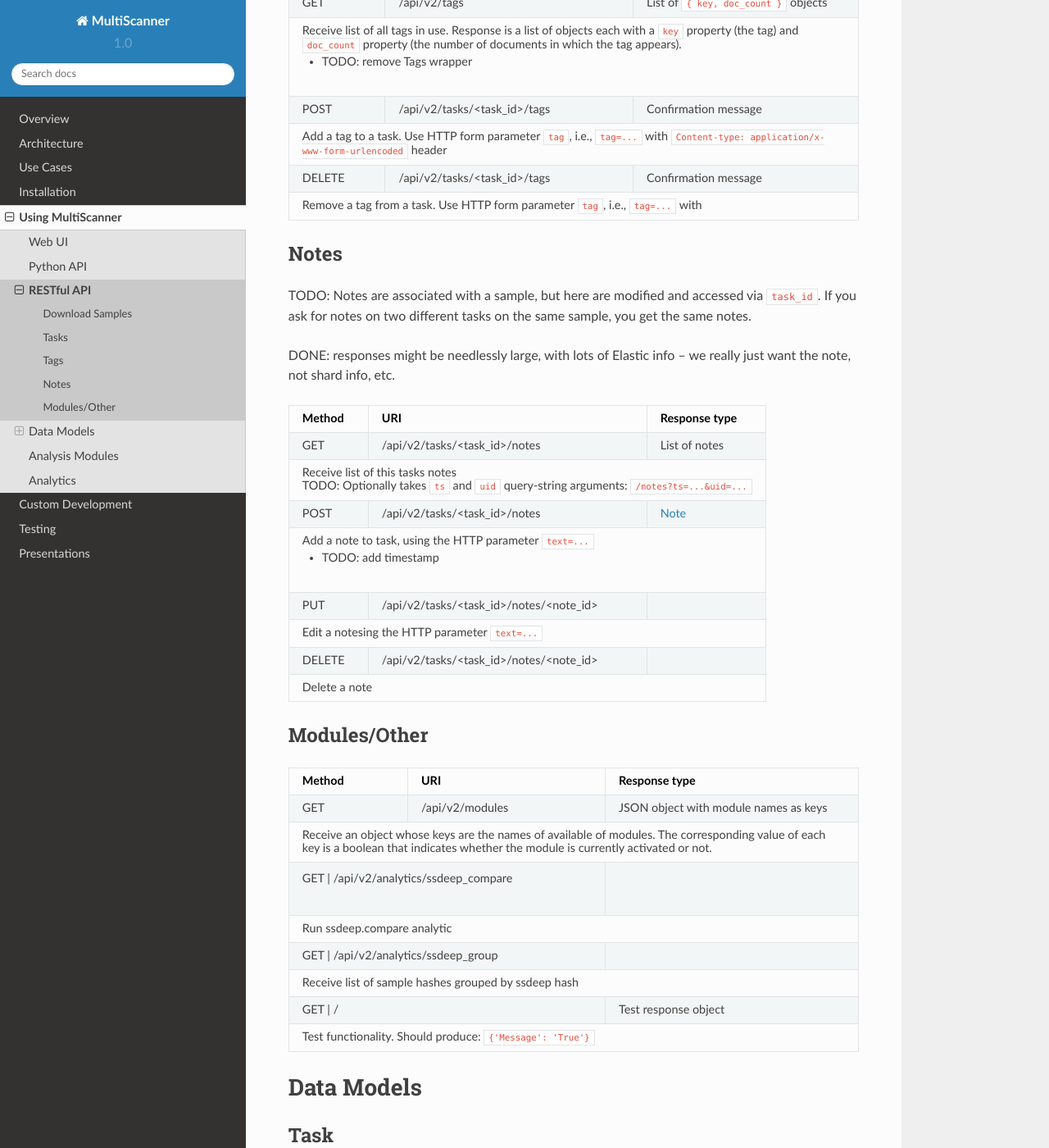
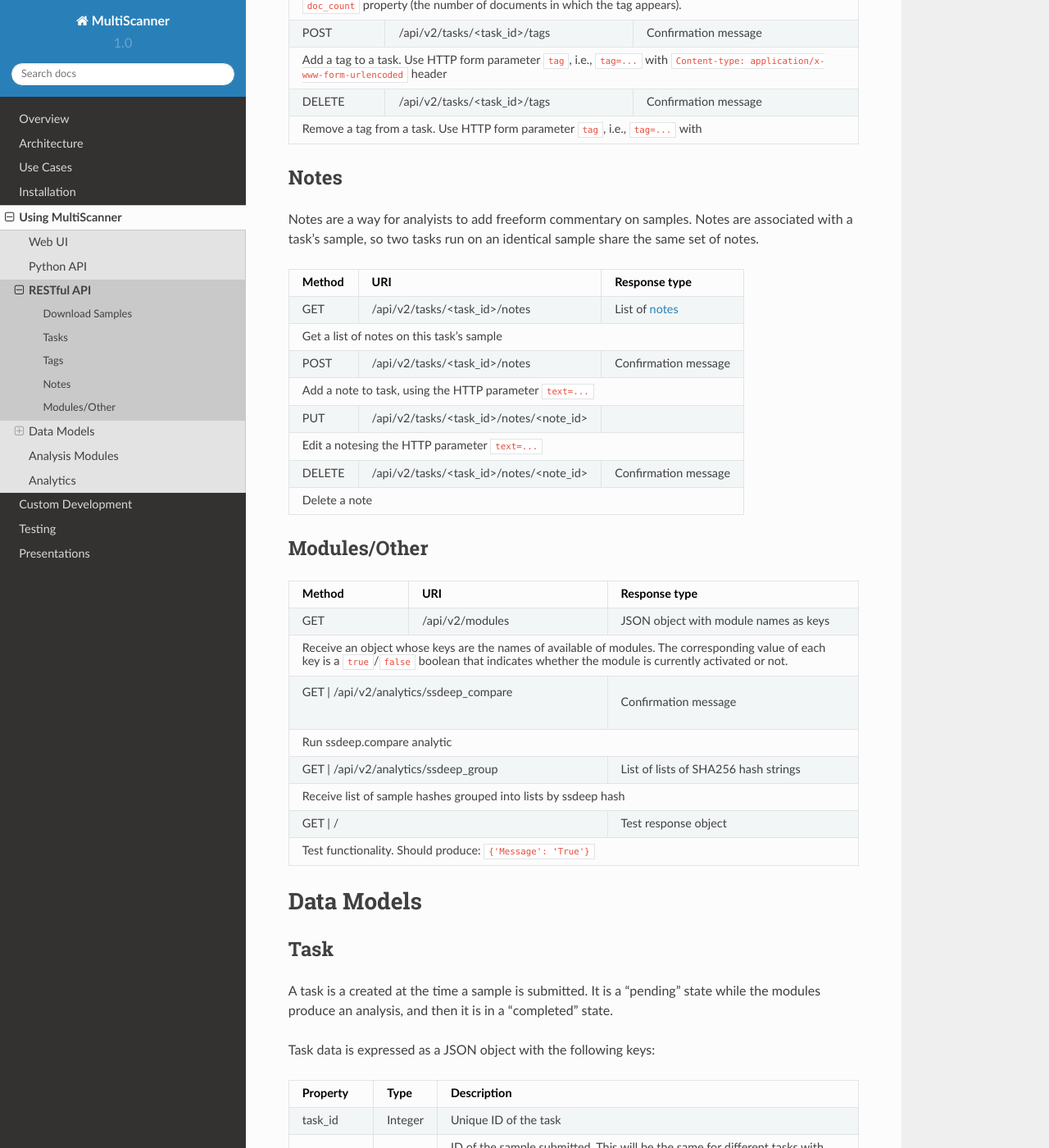
Before and after one commit to mitre/multiscanner, a Sphinx documentation site: the page built from docs/use/rest-api.rst, in a window 1280 px wide and 1400 px high, scrolled down 1972 px. Shown: the whole window at 82% size. Built offline with Sphinx 7.4.7 and the Read the Docs theme 2.0.0, drawn with Linux system fonts in a browser that asks for light colours; some of the changed text lies outside the part shown.

Commit message:
ssdeep API changes and docs

```diff
--- a/docs/use/rest-api.rst
+++ b/docs/use/rest-api.rst
@@ -32,11 +32,9 @@
 +--------+-----------------------------------------------------+------------------------------------------+
 | Method | URI                                                 | Response type                            |
 +========+=====================================================+==========================================+
-| GET    | /api/v2/tasks                                       | List of tasks                            |
+| GET    | /api/v2/tasks                                       | List of `tasks <#task>`_                 |
 +--------+-----------------------------------------------------+------------------------------------------+
 | Get a list of tasks in MultiScanner                                                                     |
-|                                                                                                         |
-| DONE: remove Tasks wrapper                                                                              |
 +--------+-----------------------------------------------------+------------------------------------------+
 | POST   | /api/v2/tasks                                       | JSON object with ``task_ids`` key,       |
 |        |                                                     | holding list of IDs                      |
@@ -55,26 +53,21 @@
 |  * ``upload_type`` - use and set to ``import`` to submit a JSON representation of a MultiScanner task   |
 |       downloaded from  ``/api/v2/tasks/<task_id>/report`` instead of a sample file for analysis         |
 |  * Any other keys supplied are saved as keys on the task's metadata                                     |
-|                                                                                                         |
-| DONE: remove Message wrapper                                                                            |
-|                                                                                                         |
 +--------+-----------------------------------------------------+------------------------------------------+
-| GET    | /api/v2/tasks/<task_id>                             | Task                                     |
+| GET    | /api/v2/tasks/<task_id>                             | `Task`_                                  |
 +--------+-----------------------------------------------------+------------------------------------------+
 | Get information about the task with the given `task_id`                                                 |
-|                                                                                                         |
-| DONE: remove Tasks wrapper                                                                              |
 +--------+-----------------------------------------------------+------------------------------------------+
 | DELETE | /api/v2/tasks/<task_id>                             | Confirmation text                        |
 +--------+-----------------------------------------------------+------------------------------------------+
 | Delete task with the given `task_id`                                                                    |
 +--------+-----------------------------------------------------+------------------------------------------+
-| GET    | /api/v2/tasks/datatable                             | List with a single task                  |
+| GET    | /api/v2/tasks/datatable                             | List with a single `task`_               |
 +--------+-----------------------------------------------------+------------------------------------------+
 | Receive list of most recent report for matching samples. For use with Lucene queries.                   |
 | **Intended for use via DataTables integration, not normal API use.**                                    |
 +--------+-----------------------------------------------------+------------------------------------------+
-| GET    | /api/v2/tasks/datatable/history                     | List of tasks                            |
+| GET    | /api/v2/tasks/datatable/history                     | List of `tasks <#task>`_                 |
 +--------+-----------------------------------------------------+------------------------------------------+
 | Receive list of all reports for matching samples                                                        |
 | **Intended for use via DataTables integration, not normal API use.**                                    |
@@ -87,7 +80,7 @@
 +--------+-----------------------------------------------------+------------------------------------------+
 | Receive PDF report for task                                                                             |
 +--------+-----------------------------------------------------+------------------------------------------+
-| GET    | /api/v2/tasks/<task_id>/report?d={t|f}              | Analysis report in JSON                  |
+| GET    | /api/v2/tasks/<task_id>/report?d={t|f}              | Analysis `report`_ in JSON               |
 +--------+-----------------------------------------------------+------------------------------------------+
 | Receive report in JSON; set ``d=t`` to download or ``d=f`` to view                                      |
 +--------+-----------------------------------------------------+------------------------------------------+
@@ -104,8 +97,6 @@
 +--------+-----------------------------------------------------+------------------------------------------+
 | Receive list of all tags in use. Response is a list of objects each with a ``key`` property (the tag)   |
 | and ``doc_count`` property (the number of documents in which the tag appears).                          |
-|                                                                                                         |
-| * TODO: remove Tags wrapper                                                                             |
 +--------+-----------------------------------------------------+------------------------------------------+
 | POST   | /api/v2/tasks/<task_id>/tags                        | Confirmation message                     |
 +--------+-----------------------------------------------------+------------------------------------------+
@@ -121,30 +112,24 @@
 Notes
 -----
 
-TODO: Notes are associated with a sample, but here are modified and accessed via ``task_id``. If you ask for notes on two different tasks on the same sample, you get the same notes.
-
-DONE: responses might be needlessly large, with lots of Elastic info -- we really just want the note, not shard info, etc.
+Notes are a way for analyists to add freeform commentary on samples. Notes are associated with a task's sample, so two tasks run on an identical sample share the same set of notes.
 
 +--------+-----------------------------------------------------+------------------------------------------+
 | Method | URI                                                 | Response type                            |
 +========+=====================================================+==========================================+
-| GET    | /api/v2/tasks/<task_id>/notes                       | List of notes                            |
+| GET    | /api/v2/tasks/<task_id>/notes                       | List of `notes <#note>`_                 |
 +--------+-----------------------------------------------------+------------------------------------------+
-| Receive list of this tasks notes                                                                        |
-|                                                                                                         |
-| TODO: Optionally takes ``ts`` and ``uid`` query-string arguments: ``/notes?ts=...&uid=...``             |
+| Get a list of notes on this task's sample                                                               |
 +--------+-----------------------------------------------------+------------------------------------------+
-| POST   | /api/v2/tasks/<task_id>/notes                       | Note_                                    |
+| POST   | /api/v2/tasks/<task_id>/notes                       | Confirmation message                     |
 +--------+-----------------------------------------------------+------------------------------------------+
 | Add a note to task, using the HTTP parameter ``text=...``                                               |
-|                                                                                                         |
-| * TODO: add timestamp                                                                                   |
 +--------+-----------------------------------------------------+------------------------------------------+
 | PUT    | /api/v2/tasks/<task_id>/notes/<note_id>             |                                          |
 +--------+-----------------------------------------------------+------------------------------------------+
 | Edit a notesing the HTTP parameter ``text=...``                                                         |
 +--------+-----------------------------------------------------+------------------------------------------+
-| DELETE | /api/v2/tasks/<task_id>/notes/<note_id>             |                                          |
+| DELETE | /api/v2/tasks/<task_id>/notes/<note_id>             | Confirmation message                     |
 +--------+-----------------------------------------------------+------------------------------------------+
 | Delete a note                                                                                           |
 +--------+-----------------------------------------------------+------------------------------------------+
@@ -159,15 +144,15 @@
 | GET    | /api/v2/modules                                     | JSON object with module names as keys    |
 +--------+-----------------------------------------------------+------------------------------------------+
 | Receive an object whose keys are the names of available of modules. The corresponding value of each key |
-| is a boolean that indicates whether the module is currently activated or not.                           |
+| is a ``true``/``false`` boolean that indicates whether the module is currently activated or not.        |
 +--------------------------------------------------------------+------------------------------------------+
-|| GET   | /api/v2/analytics/ssdeep_compare                    |                                          |
+|| GET   | /api/v2/analytics/ssdeep_compare                    | Confirmation message                     |
 +--------+-----------------------------------------------------+------------------------------------------+
 | Run ssdeep.compare analytic                                                                             |
 +--------------------------------------------------------------+------------------------------------------+
-| GET    | /api/v2/analytics/ssdeep_group                      |                                          |
+| GET    | /api/v2/analytics/ssdeep_group                      | List of lists of SHA256 hash strings     |
 +--------+-----------------------------------------------------+------------------------------------------+
-| Receive list of sample hashes grouped by ssdeep hash                                                    |
+| Receive list of sample hashes grouped into lists by ssdeep hash                                         |
 +--------------------------------------------------------------+------------------------------------------+
 | GET    | /                                                   | Test response object                     |
 +--------+-----------------------------------------------------+------------------------------------------+
```
Also changed, not shown: 2 other files.
